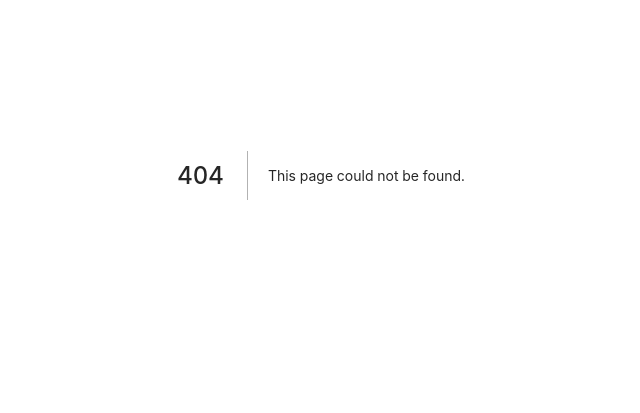
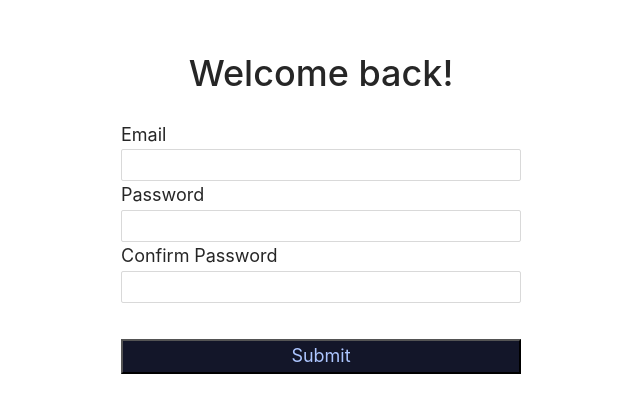
Before and after one commit to sweetpea22/cadencia-client-test, a Next.js app: page /register in a window 1280 px wide. Before the commit this address had no page. Shown: the part 225-638 px from the top of the page, without its empty margins (319-959 px from the left). Built offline with nearby package versions, Linux system fonts and the light colour scheme.

Commit message:
finish views for auth

```diff
--- /dev/null
+++ b/components/auth/InputField.jsx
@@ -0,0 +1,9 @@
+import React from "react";
+import { Input } from "../antd";
+import styles from "./auth.module.css";
+
+const InputField = ({ ...props }) => {
+  return <Input className={styles.formInput} {...props} />;
+};
+
+export default InputField;
--- /dev/null
+++ b/components/auth/Register.jsx
@@ -0,0 +1,59 @@
+import React from "react";
+import { useFormik } from "formik";
+import styles from "./auth.module.css";
+import InputField from "./InputField";
+
+const SignupForm = () => {
+  // Notice that we have to initialize ALL of fields with values. These
+  // could come from props, but since we don't want to prefill this form,
+  // we just use an empty string. If you don't do this, React will yell
+  // at you.
+  const formik = useFormik({
+    initialValues: {
+      email: "",
+      password: "",
+      confirmPassword: "",
+    },
+    onSubmit: (values) => {
+      console.log(values);
+    },
+  });
+  return (
+    <>
+      <div className={styles.pageWrapper}>
+        <h1 className={styles.formPageHeader}>Welcome back!</h1>
+        <form onSubmit={formik.handleSubmit} className={styles.formWrapper}>
+          <label htmlFor="email">Email</label>
+          <InputField
+            id="email"
+            name="email"
+            type="text"
+            onChange={formik.handleChange}
+            value={formik.values.email}
+          />
+          <label htmlFor="password">Password</label>
+          <InputField
+            id="password"
+            name="password"
+            type="password"
+            onChange={formik.handleChange}
+            value={formik.values.password}
+          />
+          <label htmlFor="confirmPassword">Confirm Password</label>
+          <InputField
+            id="confirmPassword"
+            name="confirmPassword"
+            type="password"
+            onChange={formik.handleChange}
+            value={formik.values.confirmPassword}
+          />
+          <button className={styles.submitButton} type="submit">
+            Submit
+          </button>
+        </form>
+      </div>
+    </>
+  );
+};
+
+export default SignupForm;
--- /dev/null
+++ b/components/auth/auth.module.css
@@ -0,0 +1,23 @@
+.formWrapper {
+  display: flex;
+  flex-direction: column;
+}
+
+.submitButton {
+  margin-top: 2rem;
+  cursor: pointer;
+  color: #adc6ff;
+  background-color: #131629;
+}
+
+.formInput {
+  width: 400px;
+}
+
+.pageWrapper {
+  display: flex;
+  flex-direction: column;
+  justify-content: center;
+  align-items: center;
+  margin-top: 15rem;
+}
--- /dev/null
+++ b/pages/register.js
@@ -0,0 +1,18 @@
+import dynamic from "next/dynamic";
+
+const DynamicComponentWithNoSSR = dynamic(
+  () => import("../components/auth/Register"),
+  { ssr: false }
+);
+
+function RegisterForm() {
+  return (
+    <>
+      <div>
+        <DynamicComponentWithNoSSR />
+      </div>
+    </>
+  );
+}
+
+export default RegisterForm;
```
Also changed, not shown: components/auth/Login.js (+31 -24 lines), graphql/user/register.js (added, +11 -0 lines), lib/initMiddleware.js (deleted, +0 -13 lines), graphql/user/login.js (added), lib/apolloClient.js (added).
